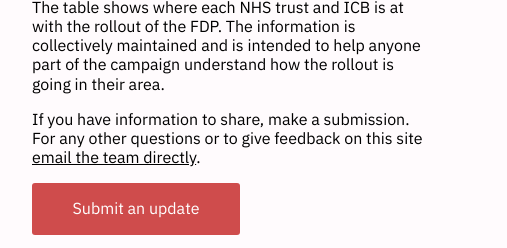
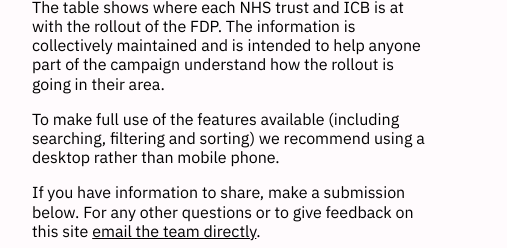
Before and after one commit to ambchang/fdp-rollout, a website: page index.html in a window 1280 px wide. Shown: the part 175-423 px from the top of the page, 0-507 px from the left. Drawn offline with nearby package versions, Linux system fonts and the light colour scheme.

Commit message:
adding message about using desktop

```diff
--- a/index.html
+++ b/index.html
@@ -201,7 +201,10 @@
         The table shows where each NHS trust and ICB is at with the rollout of the FDP. The information is collectively maintained and is intended to help anyone part of the campaign understand how the rollout is going in their area.
       </p>
       <p>
-        If you have information to share, make a submission. For any other questions or to give feedback on this site <a href="mailto:hw4fp.uk@protonmail.com">email the team directly</a>.
+        To make full use of the features available (including searching, filtering and sorting) we recommend using a desktop rather than mobile phone.
+      </p>
+      <p>
+        If you have information to share, make a submission below. For any other questions or to give feedback on this site <a href="mailto:hw4fp.uk@protonmail.com">email the team directly</a>.
       </p>
       <p>
         <a class="button mobile-stretch" href="https://forms.fillout.com/t/fVeENNvTr1us" target="_blank">
```
